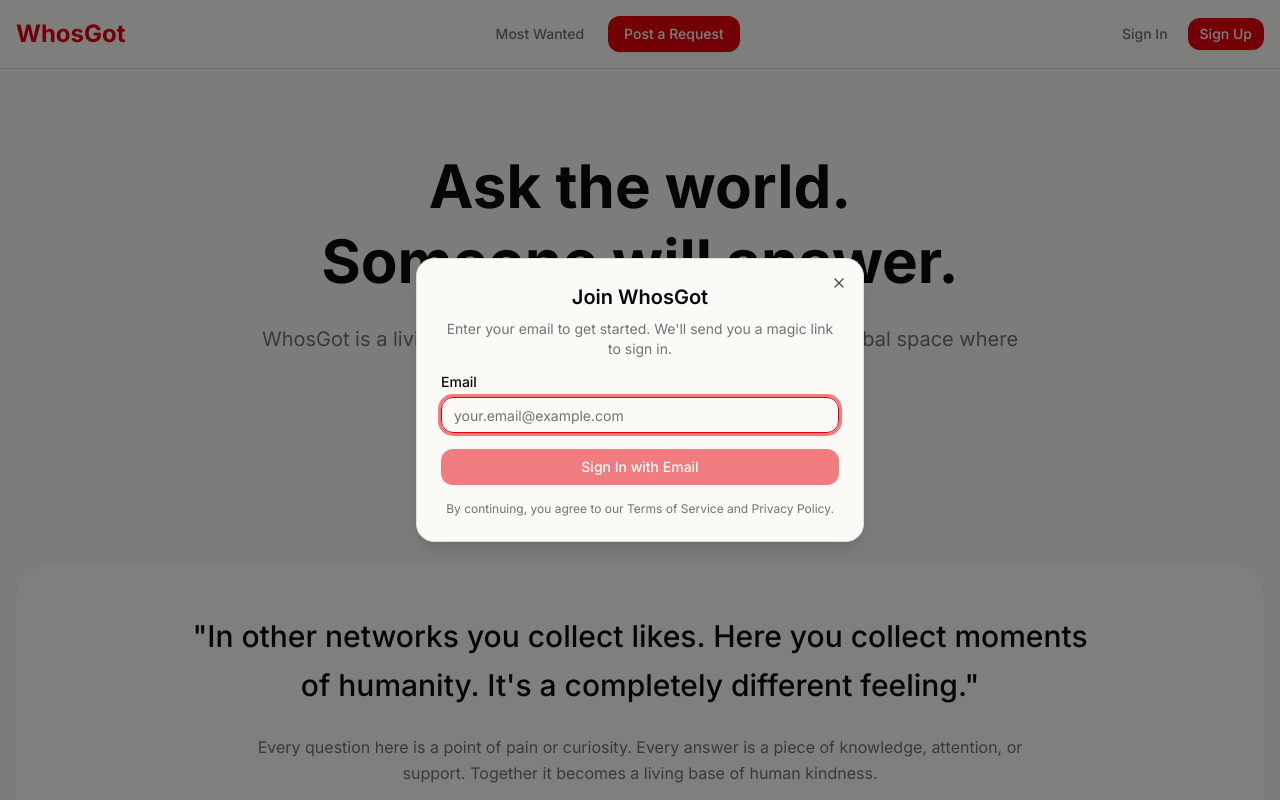
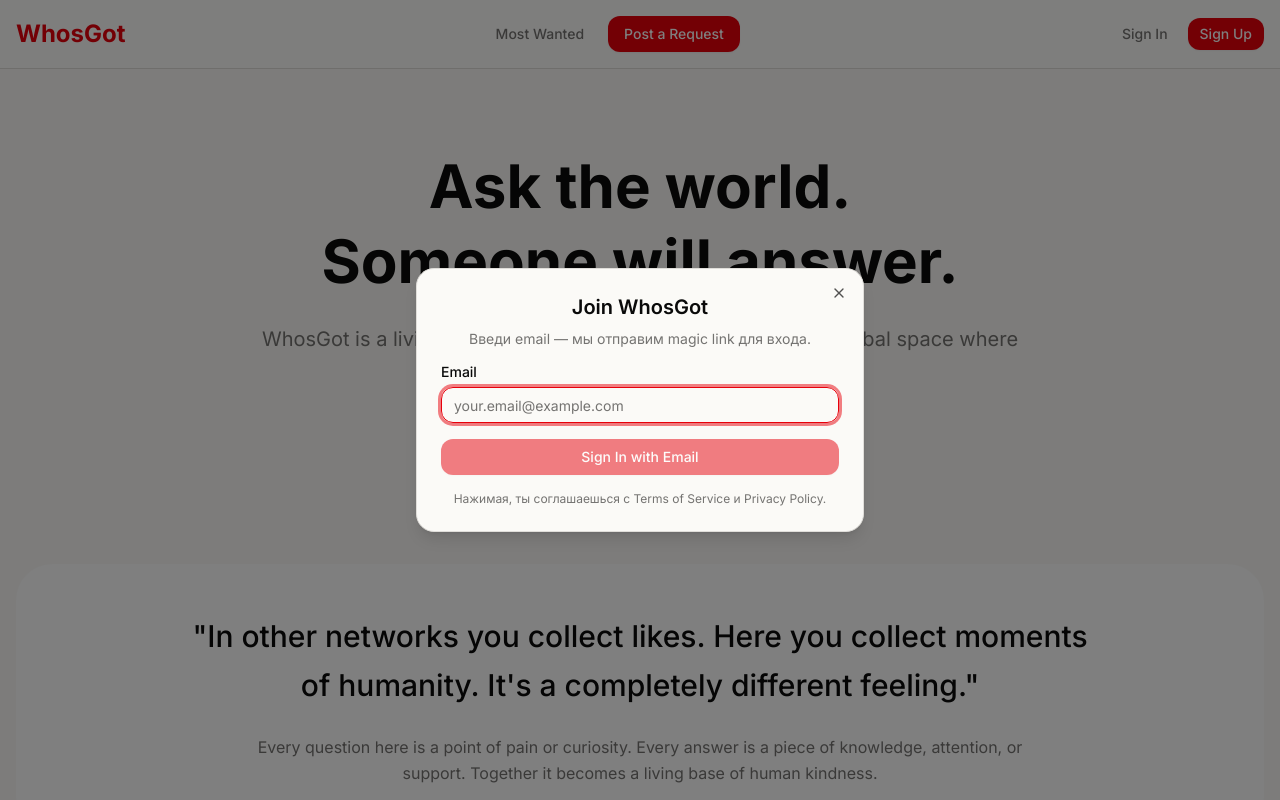
Before and after one commit to WhosGot-MVP/whosgot-human-connec, a React (Vite) app: page / in a window 1280 px wide. Both pictures are taken after a click on the button "Sign In". Shown: the top 800 px of the page. Built offline with nearby package versions, Linux system fonts and the light colour scheme; no server answers; the database is empty.

Commit message:
Update SignInDialog.tsx

```diff
--- a/src/components/SignInDialog.tsx
+++ b/src/components/SignInDialog.tsx
@@ -20,7 +20,7 @@
 export function SignInDialog({ open, onOpenChange }: SignInDialogProps) {
   const [email, setEmail] = useState('');
   const [loading, setLoading] = useState(false);
-  const { signIn } = useAuth();
+  const { signIn } = useAuth(); // <-- ВАЖНО: хук внутри компонента
 
   const handleSubmit = async (e: React.FormEvent) => {
     e.preventDefault();
@@ -28,12 +28,14 @@
 
     setLoading(true);
     try {
-      await signIn(email);
-      toast.success('Welcome to WhosGot!');
+      await signIn(email); // внутри провайдера выставлен emailRedirectTo = window.location.origin
+      toast.info('Проверь почту — мы отправили magic link для входа.');
+      // здесь НЕ показываем "Welcome", пока пользователь реально не вернулся по ссылке
       onOpenChange(false);
       setEmail('');
-    } catch (error) {
-      toast.error('Failed to sign in. Please try again.');
+    } catch (err) {
+      console.error(err);
+      toast.error('Не удалось отправить ссылку. Попробуй ещё раз.');
     } finally {
       setLoading(false);
     }
@@ -47,7 +49,7 @@
             Join WhosGot
           </DialogTitle>
           <DialogDescription className="text-center text-muted-foreground">
-            Enter your email to get started. We'll send you a magic link to sign in.
+            Введи email — мы отправим magic link для входа.
           </DialogDescription>
         </DialogHeader>
 
@@ -70,12 +72,12 @@
             className="w-full bg-primary hover:bg-accent text-primary-foreground"
             disabled={loading || !email}
           >
-            {loading ? 'Signing In...' : 'Sign In with Email'}
+            {loading ? 'Sending…' : 'Sign In with Email'}
           </Button>
 
           <div className="text-center">
             <p className="text-xs text-muted-foreground">
-              By continuing, you agree to our Terms of Service and Privacy Policy.
+              Нажимая, ты соглашаешься с Terms of Service и Privacy Policy.
             </p>
           </div>
         </form>
```
